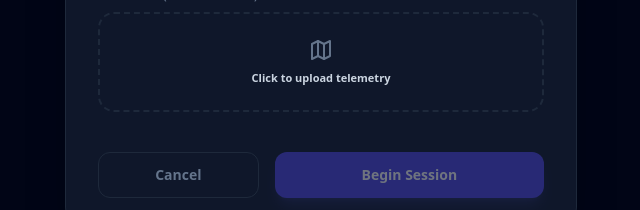
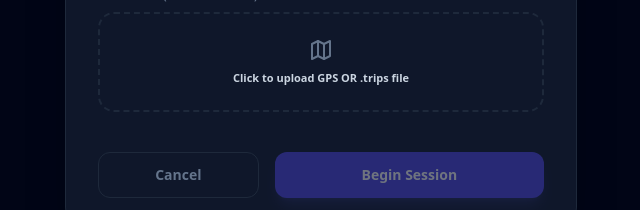
Before and after one commit to theosmith02-dot/BikeAnnotationAppSDGroup1, a React (Vite) app: page / in a window 1280 px wide. Shown: the part 458-668 px from the top of the page, without its empty margins (319-959 px from the left). Built offline with nearby package versions, Linux system fonts and the light colour scheme.

Commit message:
Fix minor setup adjustment

```diff
--- a/src/components/setup/SessionSetupModal.tsx
+++ b/src/components/setup/SessionSetupModal.tsx
@@ -128,7 +128,7 @@ const SessionSetupModal: React.FC<SessionSetupModalProps> = ({ onStart, onClose,
               }`}>
                 <MapIcon className={`w-6 h-6 mx-auto mb-2 ${dataFile ? 'text-indigo-400' : 'text-slate-500'}`} />
                 <span className="text-[11px] font-bold block text-slate-300">
-                  {dataFile ? dataFile.name : 'Click to upload telemetry'}
+                  {dataFile ? dataFile.name : 'Click to upload GPS OR .trips file'}
                 </span>
               </div>
             </div>
```
